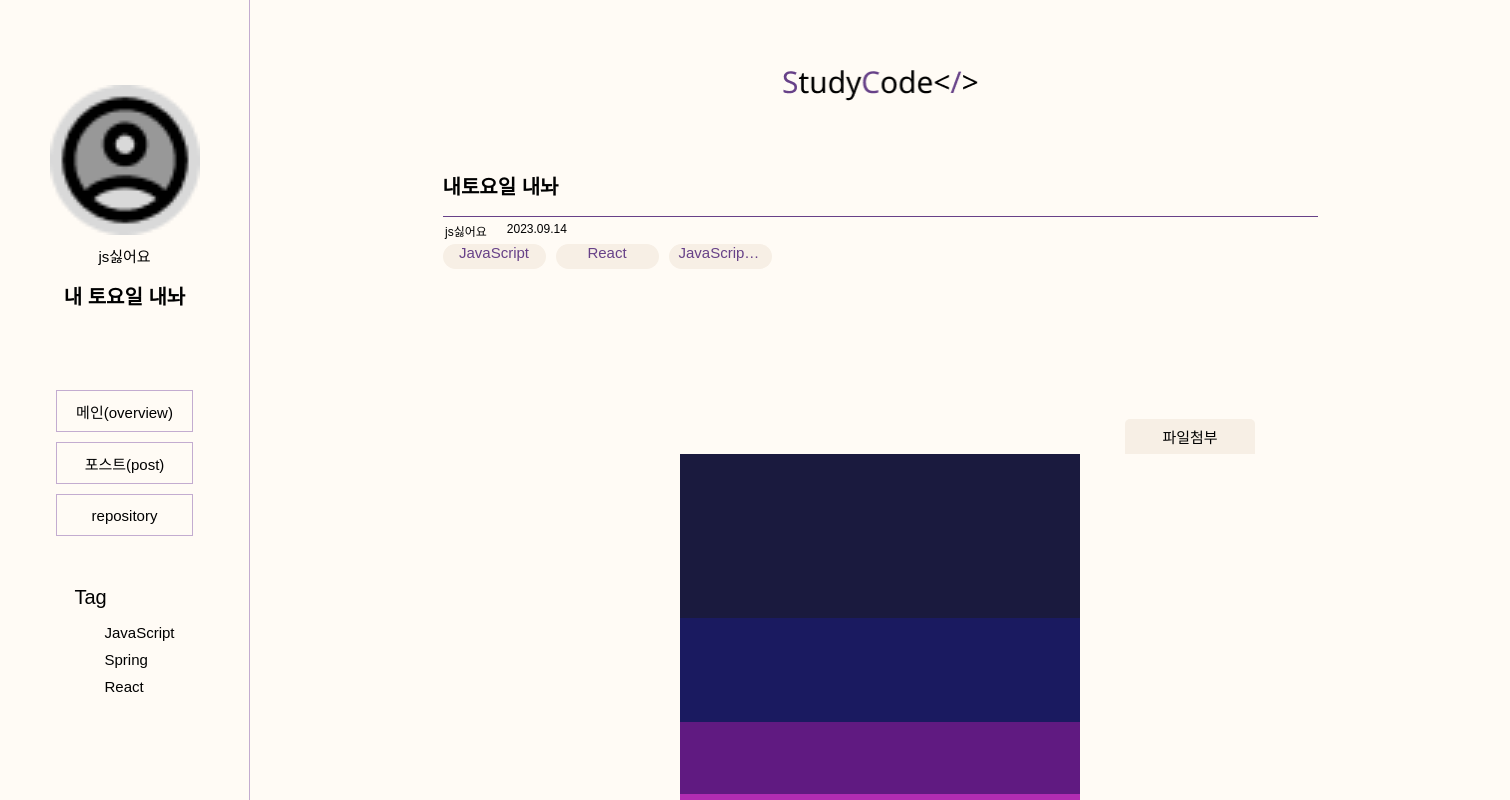
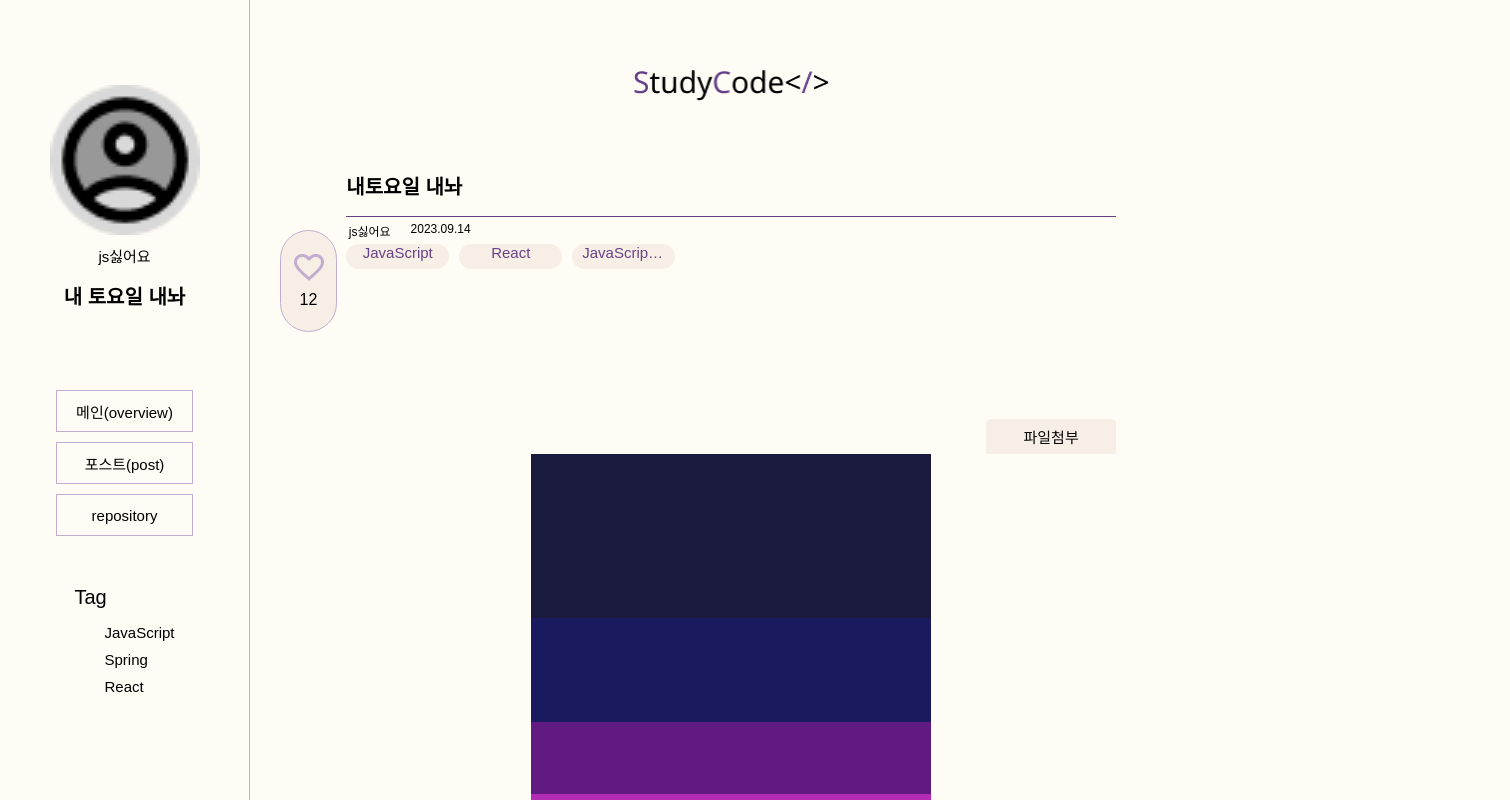
Before and after one commit to Hyangyoun/StudyCode_front, a React (Create React App) app: page /blog in a window 1280 px wide. Shown: the top 800 px of the page, 1510 px wide, since content can reach past the window. Built offline with nearby package versions, Linux system fonts and the light colour scheme; a web font is replaced by a local one.

Commit message:
스킨1 뷰어 절반완성
10/25

```diff
--- a/src/Blog/BlogSkin1.jsx
+++ b/src/Blog/BlogSkin1.jsx
@@ -28,11 +28,11 @@ function BlogSkin1 (props){
     },[])
 
     return(
-        <BlogSection>
+        <BlogSection $screenSize={screenSize}>
             <SideBar menuIndex={menuIndex} changeMenuIndex={changeMenuIndex}/>
             <div className="blogBody">
                 {menuIndex !== 5 ?
-                 <BlogHeader $screenSize={screenSize} $CartegoryIndex={CartegoryIndex} $menuIndex={menuIndex}>
+                 <BlogHeader $CartegoryIndex={CartegoryIndex} $menuIndex={menuIndex}>
                     <span >{"내 토요일 내놔"}</span>
                     <span className="blogMenu">
                         {
@@ -74,12 +74,13 @@ const BlogSection = styled.div`
     flex-direction: row;
     height: auto;
     .blogBody{
+        width:${props => props.$screenSize}px;
         position: relative;
     }
 `
 /**블로그 헤더 스타일 */
 const BlogHeader = styled.div`
-    width:${props => props.$screenSize}px;
+    width: 100%;
     height: auto;
     display: flex;
     justify-content: center;
--- a/src/Blog/Followers.jsx
+++ b/src/Blog/Followers.jsx
@@ -24,7 +24,7 @@ function Followers(props){
 }
 
 const RepoList = styled.ul`
-    width: 1000px;
+    width: 100%;
     height: auto;
     display: flex;
     flex-direction: column;
--- a/src/Blog/PostList.jsx
+++ b/src/Blog/PostList.jsx
@@ -123,7 +123,7 @@ const NoBlog = styled.div`
     flex-direction: column;
     align-items: center;
     justify-content: center;
-    width: 1200px;
+    width: 100%;
     height: 500px;
     font-size: 20px;
     color: var(--primary);
--- a/src/Blog/Viewer.jsx
+++ b/src/Blog/Viewer.jsx
@@ -9,6 +9,12 @@ function Viewer(props){
     return(
         <>
             <BlogViewer $addFolder={addFolder}>
+                <div className="heart">
+                    <div className="like">
+                        <img src="./image/icon/bigheart1.png" alt="좋아요"/>{12}
+                    </div>
+                </div>
+                <div className="post">
                     <img className="logo" src="/image/icon/logo.png" alt="로고"/>
                     <div className="title" >내토요일 내놔</div>
                     <div className="date">
@@ -37,40 +43,69 @@ function Viewer(props){
                     <div className="contents">
                         <span>이거 보여줄려고 어그로 끌었다</span>
                     </div>
+                </div>
             </BlogViewer>
-                <div className="like"><img src="./image/icon/bigheart1.png" alt="좋아요"/>{12}</div>
             <Review/>
         </>
     )
 }
 
 const BlogViewer = styled.div`
-    width: 1260px;
+    width: 100%;
+    height: auto;
+    display: flex;
+    flex-direction: row;
+    .heart{
+        height: 80%;
+        position: absolute;
+        top: 230px;
+        left: 30px;
+    }
+    .like{
+        width: 55px;
+        height: 100px;
+        display: flex;
+        flex-direction: column;
+        align-items: center;
+        justify-content: center;
+        background-color: var(--second2);
+        border: 1px solid var(--second);
+        border-radius: 35px;
+        position: sticky;
+        top:100px;
+
+        &>img{
+            margin-bottom: 10px;
+        }
+    }
+
+    .post{
+        width: 95%;
         height: auto;
         display: flex;
         flex-direction: column;
         align-items:center;
-    margin: auto;
         position: relative;
 
+    }
     .logo{
         width: 195px;
         height: auto;
-        margin-top: 70px;
+        margin: 70px auto 0;
     }
 
 .title{
     display: flex;
     align-items: center;
     margin-top: 55px;
-    width: 875px;
+    width: 80%;
     height: 60px;
     font-size: 20px;
     font-weight: bold;
     border-bottom: 1px solid var(--primary);
 }
     .date{
-        width: 875px;
+        width: 80%;
         height: auto;
         display: flex;
         font-size:12px;
@@ -81,7 +116,7 @@ const BlogViewer = styled.div`
         }
 }
     .tagbox{
-        width: 875px;
+        width: 80%;
         height: auto;
         display: flex;
         flex-wrap: wrap;
@@ -106,26 +141,9 @@ const BlogViewer = styled.div`
             }
     }
 
-    .like{
-        width: 55px;
-        height: 100px;
-        display: flex;
-        flex-direction: column;
-        align-items: center;
-        justify-content: center;
-        background-color: var(--second2);
-        border: 1px solid var(--second);
-        border-radius: 35px;
-        position: sticky;
-        bottom: 100px;
-        left: 200px;
-        &>img{
-            margin-bottom: 10px;
-        }
-    }
     .filebox{
         margin-top: 150px;
-        width: 750px;
+        width: 80%;
         display: flex;
         flex-direction: column;
         align-items: flex-end;
@@ -174,7 +192,7 @@ const BlogViewer = styled.div`
         }
         }
     .images{
-        width: 750px;
+        width: 100%;
         display: flex;
         flex-direction: column;
         align-items: center;
@@ -183,7 +201,7 @@ const BlogViewer = styled.div`
         }
     }
     .contents{
-        width: 750px;
+        width: 100%;
         font-size: 15px;
         display: flex;
         align-items: flex-start;
```
Lines whose indentation alone changed are shown as unchanged.
